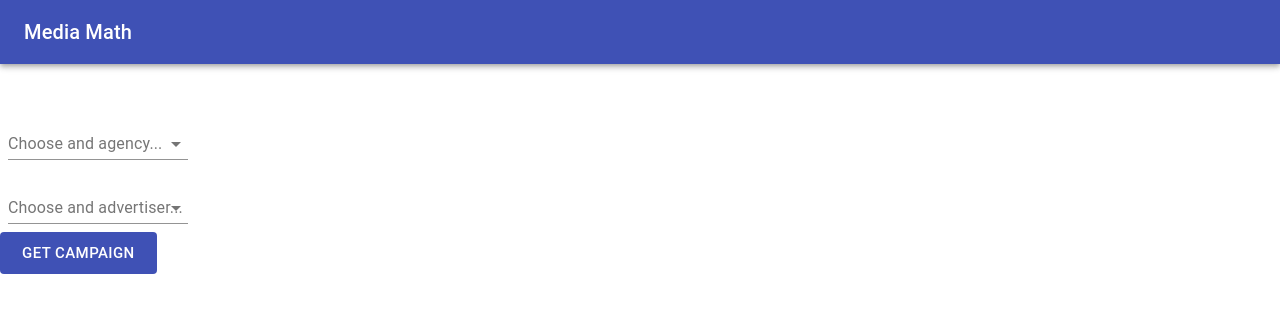
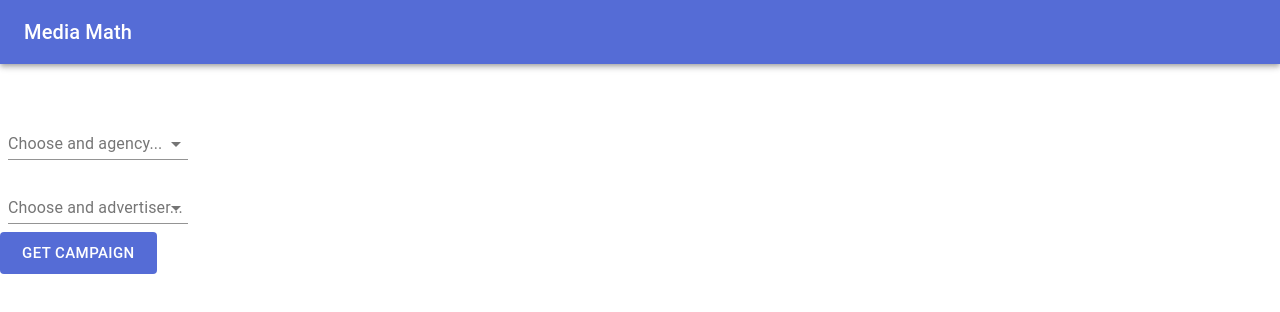
Before and after one commit to gr8fuljoe5/campaign-manager-nextjs, a Next.js app: page / in a window 1280 px wide. Shown: the top 312 px of the page. Built offline with nearby package versions, Linux system fonts and the light colour scheme.

Commit message:
Adding prop types and cleanup

```diff
--- a/components/CampaignGrid/index.js
+++ b/components/CampaignGrid/index.js
@@ -6,11 +6,12 @@
 import TableCell from "@material-ui/core/TableCell";
 import TableHead from "@material-ui/core/TableHead";
 import TableRow from "@material-ui/core/TableRow";
+import PropTypes from "prop-types";
 import React, { useState } from "react";
 import formatter from "../../utils/formatCurrency";
-import CampaignButton from "../CampaignButton";
-import CampaignDialog from "../CampaignDialog";
+import CampaignButton from "../Button";
 import DatePicker from "../DatePicker";
+import CampaignDialog from "../Dialog";
 import Dropdown from "../Dropdown/index";
 import TextField from "../TextField";
 
@@ -55,9 +56,6 @@
     console.group("Payload to submit:");
     console.log(finalPayload);
     console.groupEnd();
-    // if (finalPayload.length > 0) {
-    //   setOpenDialog(true);
-    // }
   };
 
   const renderTableHeader = () => {
@@ -74,10 +72,6 @@
       </TableHead>
     );
   };
-
-  // const handleSelectChange = (idx) => {
-  //   console.log("idx", idx);
-  // };
 
   const renderTableBody = () => {
     return (
@@ -96,7 +90,6 @@
               </TableCell>
               <TableCell>
                 <TextField
-                  disabled={item.isSelected}
                   defaultValue={item.campaign_name}
                   className={classes.input}
                   onChange={(e) => {
@@ -119,16 +112,36 @@
               <TableCell>
                 <TextField
                   defaultValue={formatter.format(item.budget)}
+                  onFocus={(e) => {
+                    console.log("focus");
+                  }}
+                  onBlur={() => {
+                    console.log("blur");
+                  }}
                   onChange={(e) => {
                     updateDataRow(idx, "budget", e.target.value);
                   }}
                 />
               </TableCell>
               <TableCell>
-                <DatePicker selectedDate={item.start_date} />
+                <DatePicker
+                  selectedDate={item.start_date}
+                  onAccept={(moment) => {
+                    updateDataRow(
+                      idx,
+                      "start_date",
+                      moment.format("YYYY-MM-DD")
+                    );
+                  }}
+                />
               </TableCell>
               <TableCell>
-                <DatePicker selectedDate={item.end_date} />
+                <DatePicker
+                  selectedDate={item.end_date}
+                  onAccept={(moment) => {
+                    updateDataRow(idx, "end_date", moment.format("YYYY-MM-DD"));
+                  }}
+                />
               </TableCell>
             </StyledTableRow>
           );
@@ -159,4 +172,8 @@
   );
 };
 
+CampaignGrid.propTypes = {
+  data: PropTypes.object,
+};
+
 export default CampaignGrid;
--- a/components/CampaignSelector/index.js
+++ b/components/CampaignSelector/index.js
@@ -1,11 +1,11 @@
 import Grid from "@material-ui/core/Grid";
+import PropTypes from "prop-types";
 import React, { useState } from "react";
-import CampaignButton from "../CampaignButton/index";
+import Button from "../Button";
 import CampaignGrid from "../CampaignGrid";
 import Dropdown from "../Dropdown";
 
 const CampaignSelector = (props) => {
-  // const [agencies, setAgencies] = useState(props.agencies);
   const [advertisers, setAdvertisers] = useState(props.advertisers);
   const [advertiserId, setAdvertiserId] = useState([]);
   const [campaign, setCampaign] = useState([]);
@@ -53,12 +53,7 @@
             />
           </div>
           <div>
-            <CampaignButton
-              onClick={getCampaign}
-              // disabled={agencies.length === 0 || advertisers.length === 0}
-            >
-              Get Campaign
-            </CampaignButton>
+            <Button onClick={getCampaign}>Get Campaign</Button>
           </div>
         </aside>
       </Grid>
@@ -69,4 +64,10 @@
   );
 };
 
+CampaignSelector.propTypes = {
+  agencies: PropTypes.object.isRequired,
+  advertisers: PropTypes.object.isRequired,
+  campaigns: PropTypes.object.isRequired,
+};
+
 export default CampaignSelector;
--- a/components/DatePicker/index.js
+++ b/components/DatePicker/index.js
@@ -26,6 +26,7 @@
             </InputAdornment>
           ),
         }}
+        {...props}
       />
     </MuiPickersUtilsProvider>
   );
--- a/components/CampaignDialog/index.js
+++ b/components/Dialog/index.js
@@ -4,6 +4,7 @@
 import DialogContent from "@material-ui/core/DialogContent";
 import DialogContentText from "@material-ui/core/DialogContentText";
 import DialogTitle from "@material-ui/core/DialogTitle";
+import PropTypes from "prop-types";
 import React, { useEffect } from "react";
 
 const AlertDialog = (props) => {
@@ -43,4 +44,8 @@
   );
 };
 
+AlertDialog.propTypes = {
+  openDialog: PropTypes.bool,
+};
+
 export default AlertDialog;
--- a/components/Dropdown/index.js
+++ b/components/Dropdown/index.js
@@ -12,7 +12,7 @@
   },
 }));
 
-const Dropdown = (props) => {
+const CampaignDropDown = (props) => {
   const classes = useStyles();
   const [value, setValue] = useState(props.value);
   const { data, label } = props;
@@ -46,4 +46,4 @@
   );
 };
 
-export default Dropdown;
+export default CampaignDropDown;
--- a/components/TextField/index.js
+++ b/components/TextField/index.js
@@ -1,9 +1,9 @@
-import Input from "@material-ui/core/Input";
+import TextField from "@material-ui/core/TextField";
 import React from "react";
 
-const TextField = (props) => {
+const CampaignTextField = (props) => {
   return (
-    <Input
+    <TextField
       id="outlined-basic"
       variant="outlined"
       defaultValue={props.value}
@@ -13,4 +13,4 @@
   );
 };
 
-export default TextField;
+export default CampaignTextField;
--- a/pages/_app.js
+++ b/pages/_app.js
@@ -1,7 +1,37 @@
-import '../styles/globals.css'
+import CssBaseline from "@material-ui/core/CssBaseline";
+import { ThemeProvider } from "@material-ui/core/styles";
+import Head from "next/head";
+import PropTypes from "prop-types";
+import React from "react";
+import theme from "../utils/theme";
 
-function MyApp({ Component, pageProps }) {
-  return <Component {...pageProps} />
+export default function MyApp(props) {
+  const { Component, pageProps } = props;
+
+  React.useEffect(() => {
+    // Remove the server-side injected CSS.
+    const jssStyles = document.querySelector("#jss-server-side");
+    if (jssStyles) {
+      jssStyles.parentElement.removeChild(jssStyles);
+    }
+  }, []);
+
+  return (
+    <React.Fragment>
+      <Head>
+        <title>Media Math Campaign Manager</title>
+        <link rel="icon" href="/favicon.ico" />
+      </Head>
+      <ThemeProvider theme={theme}>
+        {/* CssBaseline kickstart an elegant, consistent, and simple baseline to build upon. */}
+        <CssBaseline />
+        <Component {...pageProps} />
+      </ThemeProvider>
+    </React.Fragment>
+  );
 }
 
-export default MyApp
+MyApp.propTypes = {
+  Component: PropTypes.elementType.isRequired,
+  pageProps: PropTypes.object.isRequired,
+};
--- a/pages/index.js
+++ b/pages/index.js
@@ -1,5 +1,4 @@
 import Grid from "@material-ui/core/Grid";
-import Head from "next/head";
 import CampaignSelector from "../components/CampaignSelector/index";
 import Header from "../components/GlobalHeader";
 
@@ -28,11 +27,6 @@
   const { advertisers, agencies, campaigns } = props;
   return (
     <div>
-      <Head>
-        <title>Media Math Campaign Manager</title>
-        <link rel="icon" href="/favicon.ico" />
-      </Head>
-
       <div>
         <Grid container spacing={5}>
           <Grid item xs={12}>
--- /dev/null
+++ b/utils/theme.js
@@ -0,0 +1,22 @@
+import { red } from "@material-ui/core/colors";
+import { createMuiTheme } from "@material-ui/core/styles";
+
+// Create a theme instance.
+const theme = createMuiTheme({
+  palette: {
+    primary: {
+      main: "#556cd6",
+    },
+    secondary: {
+      main: "#19857b",
+    },
+    error: {
+      main: red.A400,
+    },
+    background: {
+      default: "#fff",
+    },
+  },
+});
+
+export default theme;
```
Also changed, not shown: components/Button/index.js (renamed from components/CampaignButton/index.js), 2 other files (tests, documents, lock files or other folders).
